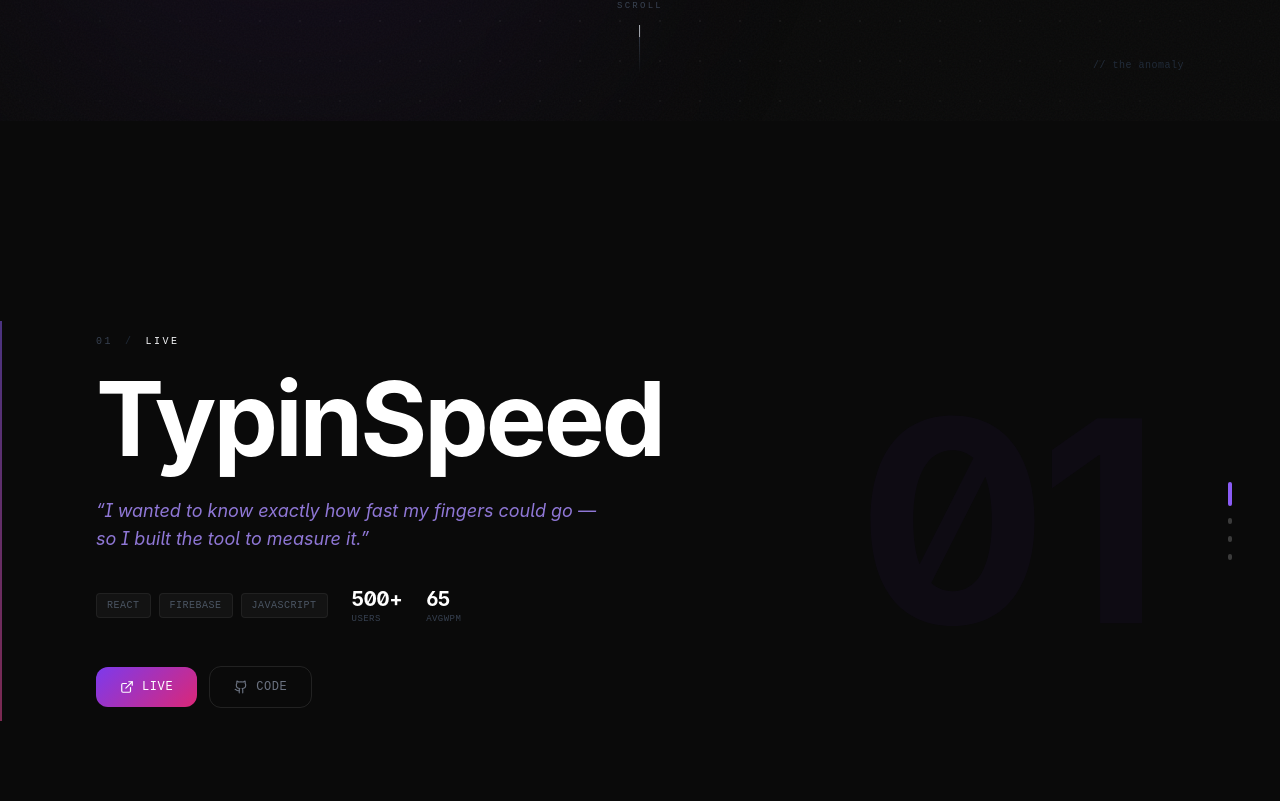
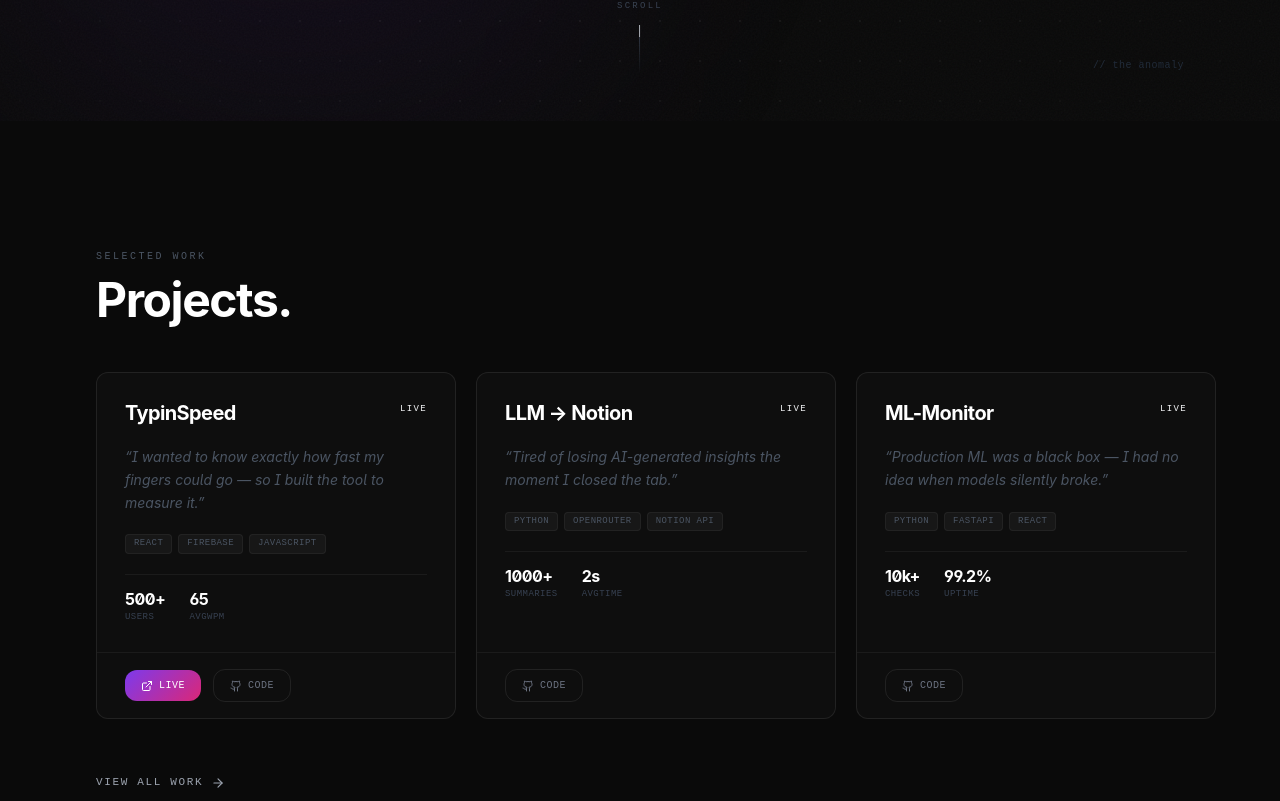
Before and after one commit to lucifer-prashant/portfolio, a Next.js app: page / in a window 1280 px wide. Shown: the part 679-1480 px from the top of the page. Built offline with nearby package versions, Linux system fonts and the light colour scheme.

Commit message:
feat: projects section — horizontal scroll cards, brighter view all link

```diff
--- a/src/components/portfolio/ProjectsSection.tsx
+++ b/src/components/portfolio/ProjectsSection.tsx
@@ -1,7 +1,6 @@
 "use client"
 
-import { useState, useEffect, useRef } from "react"
-import { ExternalLink, Github } from "lucide-react"
+import { ExternalLink, Github, ArrowRight } from "lucide-react"
 import Link from "next/link"
 import projectsData from "@/data/projects.json"
 
@@ -19,102 +18,47 @@
 	metrics: Record<string, string>
 }
 
-const allProjects: Project[] = projectsData as unknown as Project[]
+const allProjects = projectsData as unknown as Project[]
+const featuredProjects = allProjects.filter((p) => p.status === "LIVE").slice(0, 3)
 
 export function ProjectsSection() {
-  const [activeIndex, setActiveIndex] = useState(0)
-  const containerRef = useRef<HTMLDivElement>(null)
-  const slideRefs = useRef<(HTMLDivElement | null)[]>([])
+	return (
+		<section id="projects" className="relative py-24 md:py-32">
 
-  useEffect(() => {
-    const container = containerRef.current
-    if (!container) return
+			{/* Section header */}
+			<div className="px-6 md:px-12 lg:px-24 mb-12">
+				<span className="font-mono text-[10px] uppercase tracking-[0.25em] text-gray-600 block mb-3">
+					Selected Work
+				</span>
+				<h2 className="font-display text-4xl md:text-5xl text-white font-black tracking-tighter leading-[0.9]">
+					Projects.
+				</h2>
+			</div>
 
-    const observers = slideRefs.current.map((slide, index) => {
-      if (!slide) return null
-      const observer = new IntersectionObserver(
-        ([entry]) => {
-          if (entry.isIntersecting) setActiveIndex(index)
-        },
-        { threshold: 0.5, root: container }
-      )
-      observer.observe(slide)
-      return observer
-    })
-
-    return () => observers.forEach((o) => o?.disconnect())
-  }, [])
-
-  const scrollToSlide = (index: number) => {
-    const container = containerRef.current
-    const slide = slideRefs.current[index]
-    if (!container || !slide) return
-    container.scrollTo({ top: slide.offsetTop, behavior: "smooth" })
-  }
-
-  return (
-    <section id="projects" className="relative h-screen">
-
-      {/* Side dot indicator */}
-      <div className="absolute right-6 lg:right-12 top-1/2 -translate-y-1/2 z-20 hidden md:flex flex-col gap-3">
-        {allProjects.map((_, i) => (
-          <button
-            type="button"
-            key={i}
-            onClick={() => scrollToSlide(i)}
-            aria-label={`Go to project ${i + 1}`}
-            className={`rounded-full transition-all duration-300 ${
-              i === activeIndex
-                ? "w-1 h-6 bg-violet-500"
-                : "w-1 h-1.5 bg-white/20 hover:bg-white/40"
-            }`}
-          />
+			{/* Horizontal scroll */}
+			<div className="px-6 md:px-12 lg:px-24 overflow-x-auto scrollbar-none">
+				<div className="flex gap-5 snap-x snap-mandatory pb-2" style={{ width: "max-content" }}>
+					{featuredProjects.map((project) => (
+						<ProjectCard key={project.id} project={project} />
 					))}
 				</div>
-
-      {/* Scroll container */}
-      <div
-        ref={containerRef}
-        className="h-full overflow-y-scroll snap-y snap-mandatory scrollbar-none"
-      >
-        {allProjects.map((project, index) => (
-          <ProjectSlide
-            key={project.id}
-            project={project}
-            index={index}
-            isActive={activeIndex === index}
-            onRef={(el) => {
-              slideRefs.current[index] = el
-            }}
-          />
-        ))}
 			</div>
 
-      {/* View all link */}
-      <div className="absolute bottom-6 left-1/2 -translate-x-1/2 z-20">
+			{/* View all work */}
+			<div className="px-6 md:px-12 lg:px-24 mt-10">
 				<Link
 					href="/projects"
-          className="font-mono text-[10px] uppercase tracking-[0.2em] text-gray-700 hover:text-gray-400 transition-colors"
+					className="group inline-flex items-center gap-2 font-mono text-[11px] uppercase tracking-[0.15em] text-gray-400 hover:text-white transition-colors duration-200"
 				>
-          View all work →
+					View all work
+					<ArrowRight className="w-3.5 h-3.5 group-hover:translate-x-1 transition-transform duration-200" />
 				</Link>
 			</div>
 		</section>
 	)
 }
 
-function ProjectSlide({
-  project,
-  index,
-  isActive,
-  onRef,
-}: {
-  project: Project
-  index: number
-  isActive: boolean
-  onRef: (el: HTMLDivElement | null) => void
-}) {
-  const isInProgress = project.status === "IN PROGRESS"
+function ProjectCard({ project }: { project: Project }) {
 	const hasLiveUrl =
 		project.liveUrl &&
 		project.liveUrl !== project.githubUrl &&
@@ -122,127 +66,60 @@
 
 	return (
 		<div
-      ref={onRef}
-      className="relative h-full snap-start flex items-center px-6 md:px-12 lg:px-24 overflow-hidden"
+			className="snap-start shrink-0 flex flex-col justify-between rounded-xl border border-white/[0.08] bg-white/[0.02] hover:border-white/[0.14] hover:bg-white/[0.03] transition-all duration-300 overflow-hidden"
+			style={{ width: "min(82vw, 360px)", minHeight: "280px" }}
 		>
-      {/* Giant background number */}
-      <div
-        className="absolute right-4 lg:right-32 top-1/2 -translate-y-1/2 font-display font-black select-none leading-none pointer-events-none transition-all duration-700 hidden sm:block"
-        style={{
-          fontSize: "clamp(8rem, 22vw, 22rem)",
-          color: isActive ? "rgba(124,58,237,0.04)" : "rgba(255,255,255,0.015)",
-        }}
-      >
-        {String(index + 1).padStart(2, "0")}
-      </div>
+			<div className="p-7 flex flex-col gap-5 flex-1">
 
-      {/* Left accent line */}
-      <div
-        className={`absolute left-0 top-1/4 h-1/2 w-[2px] transition-all duration-700 ${
-          isActive
-            ? "bg-gradient-to-b from-violet-500/50 to-pink-500/50"
-            : "bg-white/5"
-        }`}
-      />
-
-      {/* Content */}
-      <div className="relative z-10 max-w-3xl">
-
-        {/* Status + index label */}
-        <div
-          className={`font-mono text-[10px] uppercase tracking-[0.25em] mb-6 transition-all duration-500 ${
-            isActive ? "opacity-100" : "opacity-0"
-          }`}
-        >
-          <span className="text-gray-700">{String(index + 1).padStart(2, "0")}</span>
-          <span className="mx-3 text-gray-800">/</span>
-          <span
-            className={
-              project.status === "LIVE"
-                ? "text-emerald-700"
-                : project.status === "IN PROGRESS"
-                ? "text-amber-700"
-                : "text-gray-700"
-            }
-          >
+				{/* Top row */}
+				<div className="flex items-start justify-between gap-4">
+					<h3 className="font-display text-xl text-white font-black tracking-tight leading-tight">
+						{project.name}
+					</h3>
+					<span className="font-mono text-[9px] uppercase tracking-[0.15em] text-emerald-700 shrink-0 mt-0.5">
 						{project.status}
 					</span>
 				</div>
 
-        {/* Project name */}
-        <h2
-          className={`font-display font-black tracking-tighter leading-[0.9] mb-8 text-white transition-[opacity,transform] duration-500 ${
-            isActive
-              ? isInProgress
-                ? "opacity-50 translate-y-0"
-                : "opacity-100 translate-y-0"
-              : "opacity-0 translate-y-4"
-          }`}
-          style={{ fontSize: "clamp(3rem,8vw,7rem)" }}
-        >
-          {project.name}
-        </h2>
-
 				{/* Story quote */}
-        <p
-          className={`font-body text-base md:text-lg italic leading-relaxed mb-8 max-w-lg transition-[opacity,transform] duration-500 ${
-            isActive ? "opacity-100 translate-y-0" : "opacity-0 translate-y-4"
-          }`}
-          style={{
-            transitionDelay: "100ms",
-            color: isInProgress
-              ? "rgba(167,139,250,0.4)"
-              : "rgba(167,139,250,0.85)",
-          }}
-        >
+				<p className="font-body text-sm text-gray-600 italic leading-relaxed">
 					&ldquo;{project.story}&rdquo;
 				</p>
 
-        {/* Tech + metrics row */}
-        <div
-          className={`flex flex-wrap items-center gap-6 mb-10 transition-[opacity,transform] duration-500 ${
-            isActive ? "opacity-100 translate-y-0" : "opacity-0 translate-y-4"
-          }`}
-          style={{ transitionDelay: "180ms" }}
-        >
-          <div className="flex flex-wrap gap-2">
-            {project.tech.map((t) => (
+				{/* Tech tags */}
+				<div className="flex flex-wrap gap-1.5">
+					{project.tech.slice(0, 3).map((t) => (
 						<span
 							key={t}
-                className="font-mono text-[10px] px-2.5 py-1 rounded bg-white/[0.04] border border-white/[0.06] text-gray-600 uppercase tracking-wider"
+							className="font-mono text-[9px] px-2 py-0.5 rounded bg-white/[0.04] border border-white/[0.05] text-gray-600 uppercase tracking-wider"
 						>
 							{t}
 						</span>
 					))}
 				</div>
-          <div className="flex gap-6">
-            {Object.entries(project.metrics).map(([key, value]) => (
+
+				{/* Metrics */}
+				<div className="flex gap-6 pt-3 border-t border-white/[0.05]">
+					{Object.entries(project.metrics).slice(0, 2).map(([key, value]) => (
 						<div key={key}>
-                <div className="font-display text-xl text-white font-bold">{value}</div>
-                <div className="font-mono text-[9px] text-gray-700 uppercase tracking-wider">
-                  {key}
-                </div>
+							<div className="font-display text-base text-white font-bold">{value}</div>
+							<div className="font-mono text-[9px] text-gray-700 uppercase tracking-wider">{key}</div>
 						</div>
 					))}
 				</div>
 			</div>
 
-        {/* Action links */}
-        <div
-          className={`flex items-center gap-3 transition-[opacity,transform] duration-500 ${
-            isActive ? "opacity-100 translate-y-0" : "opacity-0 translate-y-4"
-          }`}
-          style={{ transitionDelay: "250ms" }}
-        >
+			{/* Action row */}
+			<div className="px-7 py-4 border-t border-white/[0.05] flex items-center gap-3">
 				{hasLiveUrl && (
 					<a
 						href={project.liveUrl}
 						target="_blank"
 						rel="noopener noreferrer"
-              className="group flex items-center gap-2 px-6 py-3 rounded-lg font-mono text-xs uppercase tracking-wider text-white font-medium transition-all duration-300 hover:-translate-y-0.5 hover:shadow-[0_8px_30px_rgba(124,58,237,0.3)]"
+						className="flex items-center gap-1.5 font-mono text-[10px] uppercase tracking-wider text-white px-4 py-2 rounded-lg transition-all duration-200 hover:-translate-y-0.5 hover:shadow-[0_6px_20px_rgba(124,58,237,0.3)]"
 						style={{ background: "linear-gradient(135deg, #7c3aed, #db2777)" }}
 					>
-              <ExternalLink className="w-3.5 h-3.5" />
+						<ExternalLink className="w-3 h-3" />
 						Live
 					</a>
 				)}
@@ -251,18 +128,12 @@
 						href={project.githubUrl}
 						target="_blank"
 						rel="noopener noreferrer"
-              className="flex items-center gap-2 px-6 py-3 rounded-lg font-mono text-xs uppercase tracking-wider text-gray-500 border border-white/[0.1] hover:text-white hover:border-white/[0.25] transition-all duration-300 hover:-translate-y-0.5"
+						className="flex items-center gap-1.5 font-mono text-[10px] uppercase tracking-wider text-gray-500 border border-white/[0.08] hover:text-white hover:border-white/[0.2] px-4 py-2 rounded-lg transition-all duration-200 hover:-translate-y-0.5"
 					>
-              <Github className="w-3.5 h-3.5" />
+						<Github className="w-3 h-3" />
 						Code
 					</a>
 				)}
-          {isInProgress && (
-            <span className="font-mono text-[10px] text-amber-900 uppercase tracking-wider">
-              In progress — coming soon
-            </span>
-          )}
-        </div>
 			</div>
 		</div>
 	)
```
Lines whose indentation alone changed are shown as unchanged.
